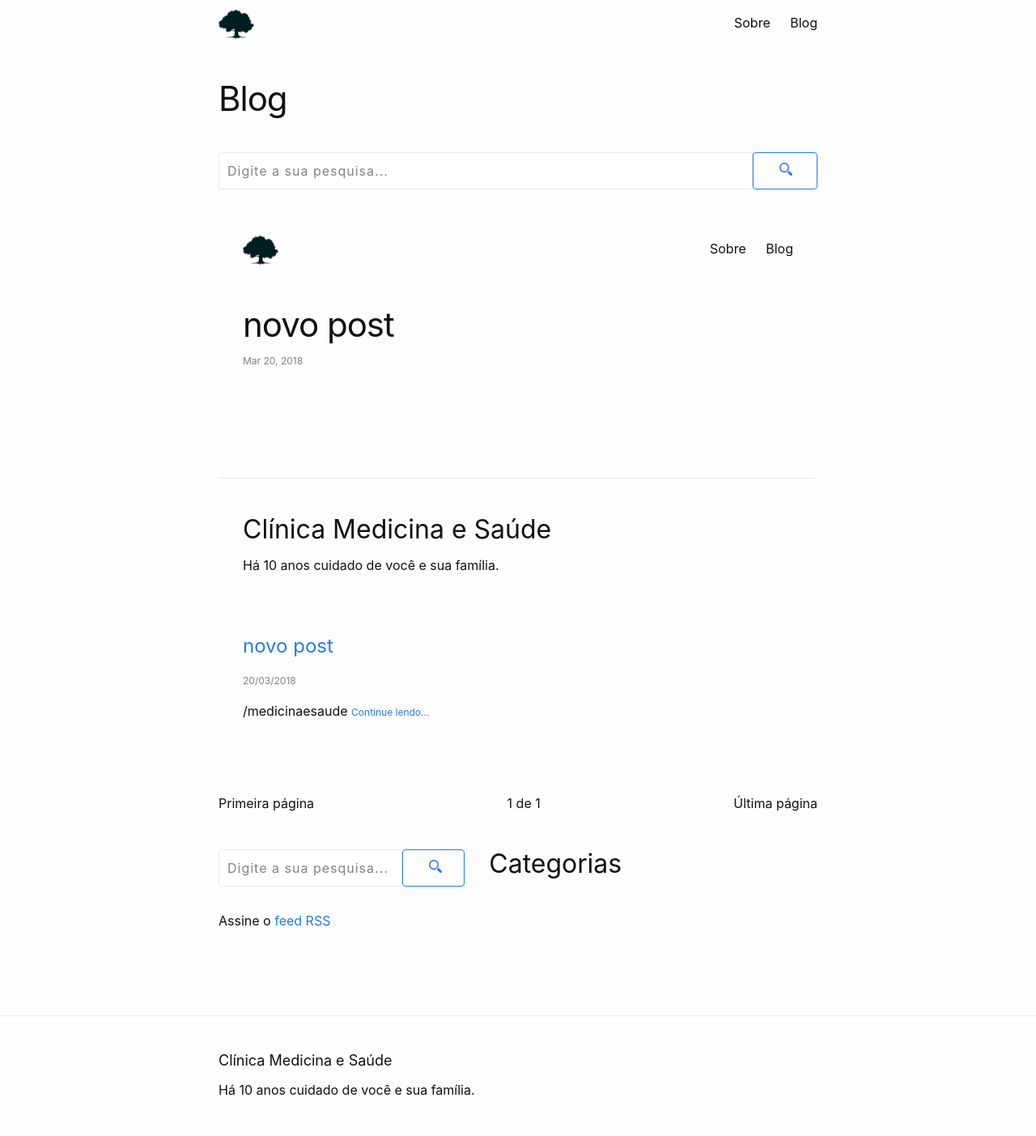
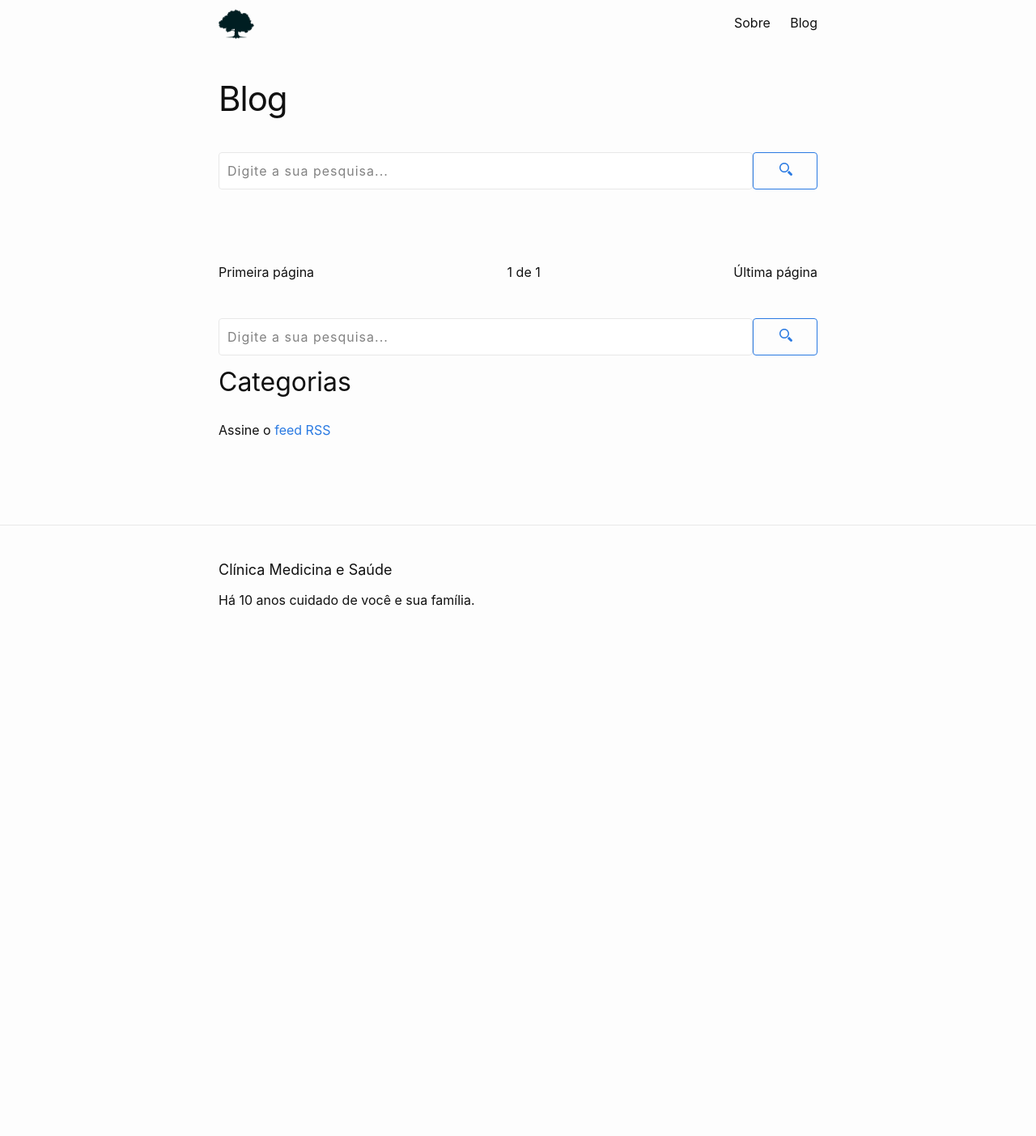
Before and after one commit to CopaTecnologia/medicinaesaude, a Jekyll site: the page built from blog/index.html, in a window 1280 px wide. Shown: the whole page at 81% size. Built offline with Jekyll 4.4.1, drawn with Linux system fonts in a browser that asks for light colours; the list of posts is cut into pages by our own code; comment, search, counter and statistics services are not loaded; after the commit the page ends 900 px from its top, so only the background shows below that.

Commit message:
Blog pre-configurado e testado

```diff
--- a/_config.yml
+++ b/_config.yml
@@ -5,6 +5,7 @@
   posts:
     title: Posts
     output: true
+    permalink: /blog/:year/:month/:day/:title/
   slides:
     title: Slides
     output: false
@@ -32,10 +33,11 @@
 description: Há 10 anos cuidado de você e sua família.
 baseurl: "/medicinaesaude"
 url: http://copatecnologia.com.br
+permalink: /:pretty/
 markdown: kramdown
 plugins:
 - jekyll-paginate
-paginate: 2
+paginate: 8
 paginate_path: "/blog/:num/"
 sass:
   style: compressed
--- a/_includes/disqus.html
+++ b/_includes/disqus.html
@@ -1,4 +1,4 @@
-
+{% if site.disqus-name %}
 	<div class="page-content">
 		<div class="wrapper">
 			<div id="disqus_thread"></div>
@@ -17,3 +17,4 @@
 			<noscript>Habilite o JavaScript no seu navegador para visualizar <a href="https://disqus.com/?ref_noscript">comentários do Disqus.</a></noscript>
 		</div>
 	</div>
+{% endif %}
--- a/_includes/sidebar.html
+++ b/_includes/sidebar.html
@@ -3,15 +3,15 @@
 
 <aside class="page-content sidebar">
 
-    <div class="wrapper" data-grid="spacing">
+    <div class="wrapper">
 
-        <section data-cell="1of2">
+        <section>
             <h2>{{ search.title }}</h2>
             {% include search-form.html %}
             <p><small>{{ search.excerpt }}</small></p>
         </section>
 
-        <section data-cell="2of3">
+        <section>
             <h2>Categorias</h2>
             <nav data-grid="row wrap justify">
                 {% for c in site.categorias %}
--- a/_posts/2018-03-20-novo-post.markdown
+++ /dev/null
@@ -1,4 +0,0 @@
----
-title: novo post
-date: 2018-03-20 23:10:00 -03:00
----
--- a/blog/index.html
+++ b/blog/index.html
@@ -8,18 +8,17 @@
 <section class="page-content">
 
   <div class="wrapper">
-    {{ site.posts }}
-    <ul class="post-list" data-grid="cols-2 spacing">
+    <ul class="seamless post-list">
       {% for post in paginator.posts %}
 
-        <li data-cell>
+        <li>
           <h2>
             <a class="post-link" href="{{ post.url | prepend: site.baseurl }}">{{ post.title }}</a>
           </h2>
           <small class="post-meta">{{ post.date | date: "%-d/%m/%Y" }}</small>
           {% if post.excerpt %}
             <p>
-              {{ post.excerpt | prepend: site.baseurl | strip_html | strip_newlines | truncatewords: 25, '...' }}
+              {{ post.excerpt | strip_html | strip_newlines | truncatewords: 25, '...' }}
               <small><a href="{{ post.url | prepend: site.baseurl }}">Continue lendo...</a></small>
             </p>
           {% endif %}
```
Also changed, not shown: other parts of _includes/disqus.html (+1 -1 lines), _layouts/post.html (+8 -8 lines), _posts/teste-2018-03-20.md (deleted, +0 -3 lines), _posts/teste-Copia-2018-02-07.md (deleted, +0 -3 lines), _posts/teste-Copia-2018-02-25.md (deleted, +0 -3 lines), _posts/teste-Copia-Copia-2018-02-11.md (deleted, +0 -3 lines), pesquisar.html (+0 -17 lines). Lines whose indentation alone changed are shown as unchanged.
